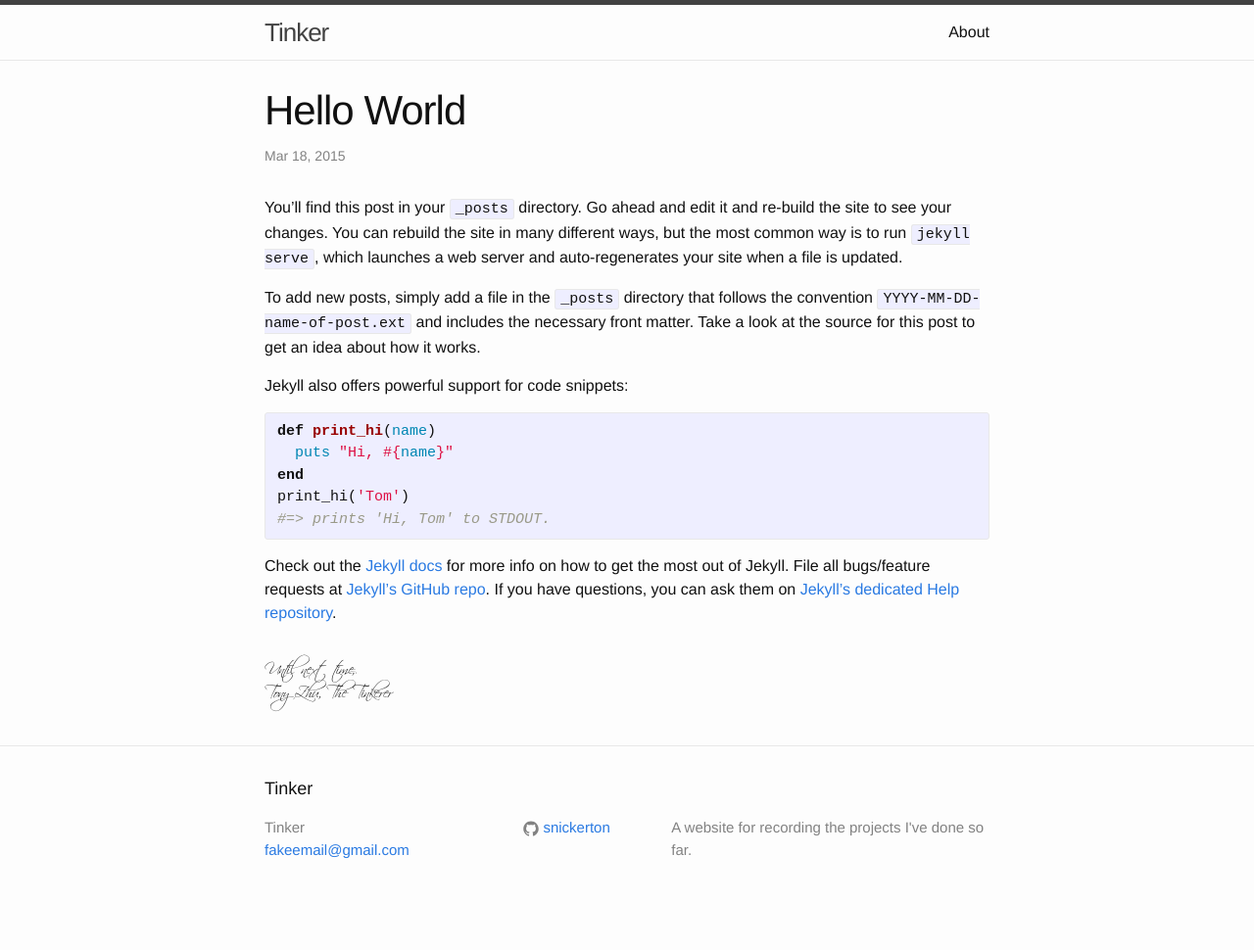
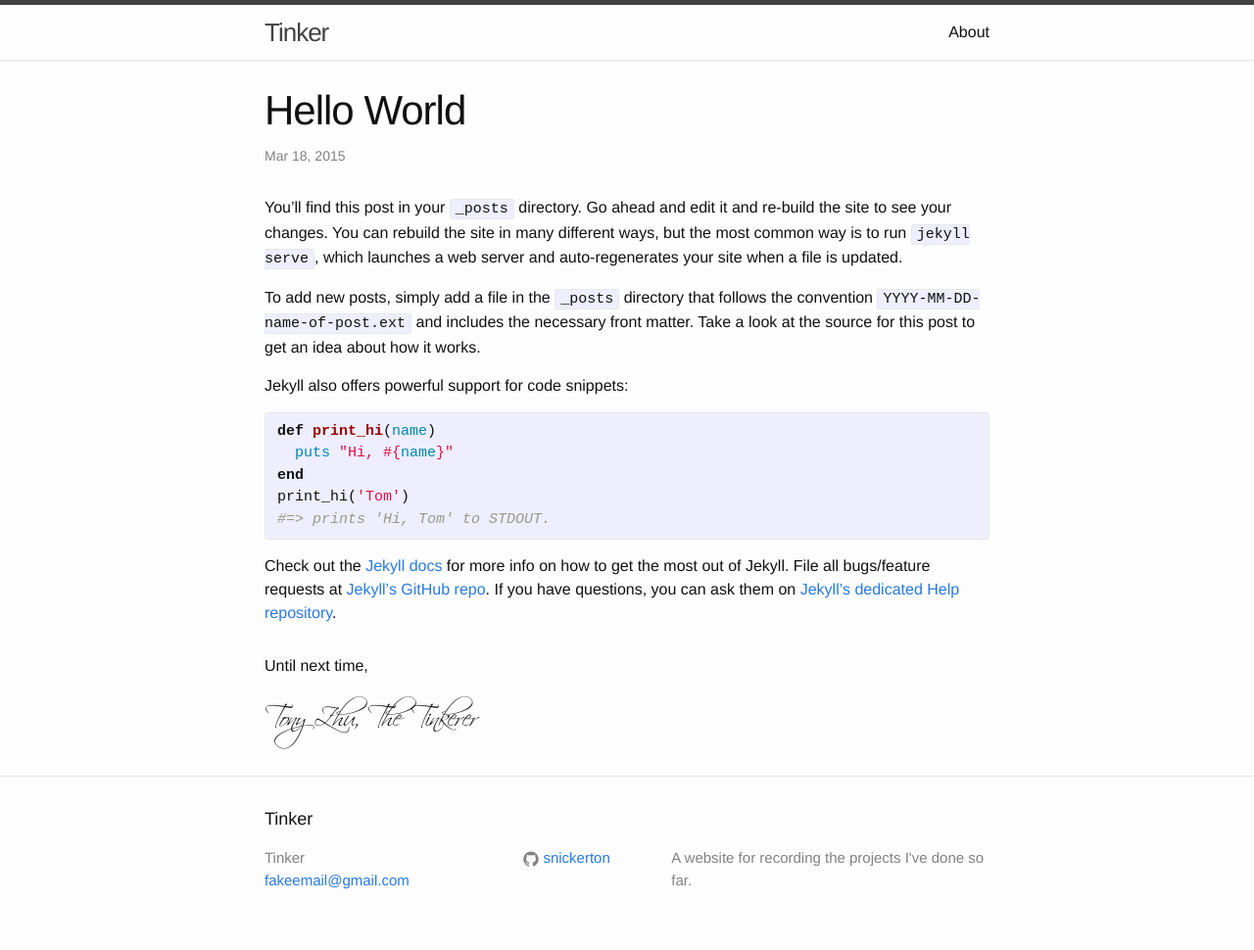
Before and after one commit to snickerton/snickerton.github.legacy, a Jekyll site: the page built from _posts/2015-03-18-welcome-to-jekyll.markdown, in a window 1280 px wide. Shown: the whole page at 98% size. Built offline with Jekyll 4.4.1, drawn with Linux system fonts in a browser that asks for light colours; before the commit the page ends 939 px from its top, so only the background shows below that.

Commit message:
Update post.html

```diff
--- a/_layouts/post.html
+++ b/_layouts/post.html
@@ -11,6 +11,7 @@
 
 #SignOff {
     font-family: SignOffFont;
+    font-size: 20pt;
 }
 </style>
   <header class="post-header">
@@ -22,8 +23,9 @@
     {{ content }}
   </article>
 
+
+    <h4>Until next time,<br></h4>
   <p id = "SignOff">
-    Until next time,<br>
     Tony Zhu, The Tinkerer
   </p>
 
```
